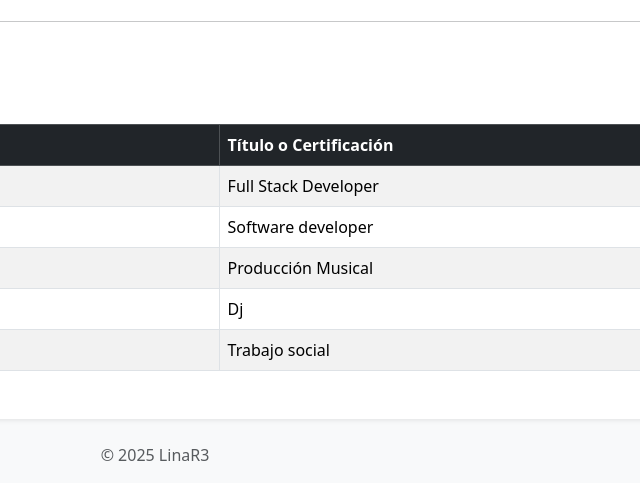
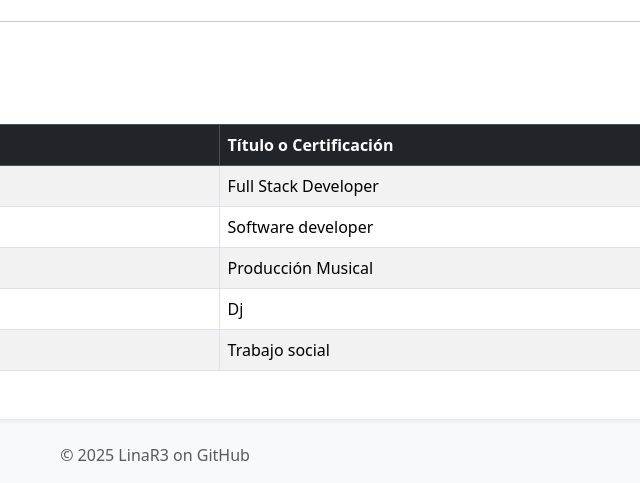
Before and after one commit to LinaR3/HTML_projects, a plain HTML site: page index.html in a window 1280 px wide. Shown: the part 2244-2727 px from the top of the page, 485-1125 px from the left. Drawn offline with nearby package versions, Linux system fonts and the light colour scheme; files that its build step writes are made by us from their sources.

```diff
--- a/index.html
+++ b/index.html
@@ -333,7 +333,7 @@
         </div>
 
         <footer class="text-center mt-4 text-muted">
-            <p>&copy; 2025 LinaR3</p>
+            <p>&copy; 2025 LinaR3 on GitHub</p>
         </footer>
     </div>
 
```
Also changed, not shown: 1 other file.
